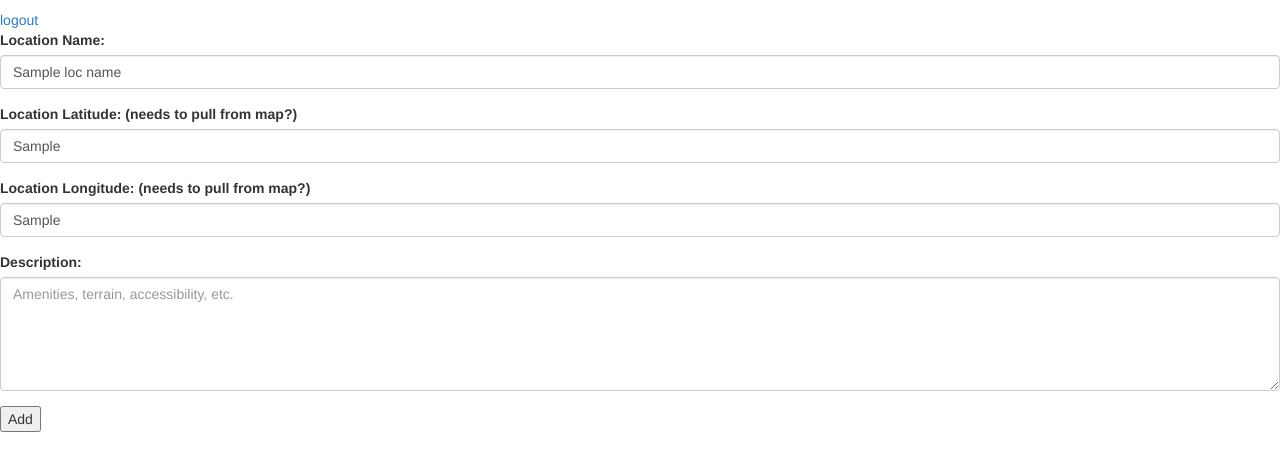
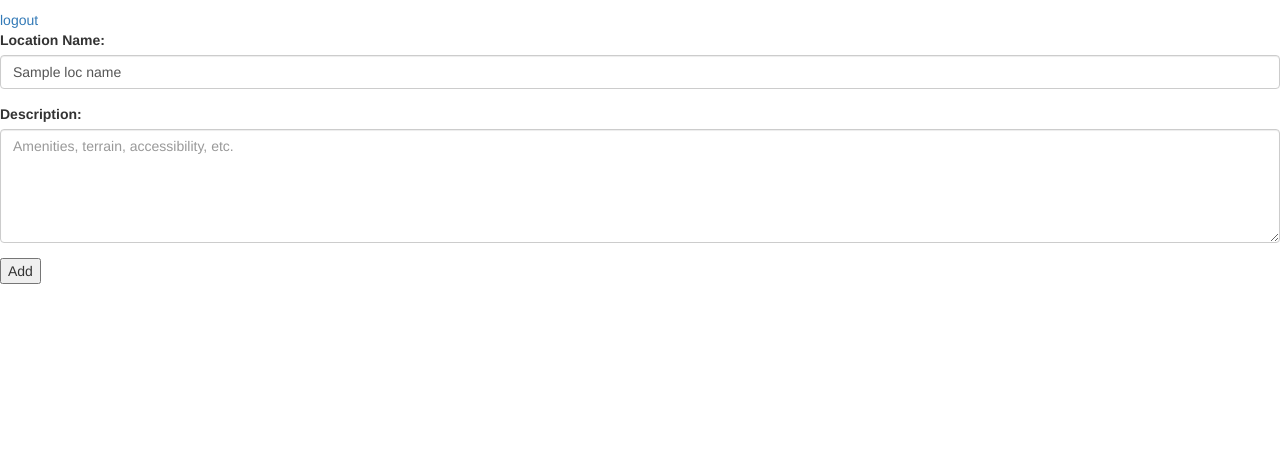
Before and after one commit to adeodato01/campfriends, a Django app: template apps/campfriends/templates/campfriends/add_info.html in a window 1280 px wide. Shown: the part 53-524 px from the top of the page. Run offline with Django 3.2, Linux system fonts and the light colour scheme; the template is opened without the code that fills it: most values are stand-ins (such as "Sample title", 1, 10 or a date in 2020); parts of the project's set-up code (start-up, migrations or seed data) failed here and were passed over; some libraries are stand-ins or nearby versions.

Commit message:
take out the 2 inputs for lat and long

```diff
--- a/apps/campfriends/templates/campfriends/add_info.html
+++ b/apps/campfriends/templates/campfriends/add_info.html
@@ -16,14 +16,7 @@
 		    	<label for="loc_name">Location Name:</label>
 		    	<input type="text" class="form-control" id="loc_name" name="loc_name" value='{{loc_name}}'>
 	  		</div>
-	  		<div class="form-group">
-		    	<label for="loc_latitude">Location Latitude: (needs to pull from map?)</label>
-		    	<input type="text" class="form-control" id="loc_latitude" name="loc_latitude" value='{{loc_latitude}}'>
-	  		</div>
-	  		<div class="form-group">
-		    	<label for="loc_longitude">Location Longitude: (needs to pull from map?)</label>
-		    	<input type="text" class="form-control" id="loc_longitude" name="loc_longitude" value='{{loc_longitude}}'>
-	  		</div>
+
 	  		<div class="form-group">
 		    	<label for="desc">Description:</label>
 		    	<textarea class="form-control" rows="5" id="desc" name="desc" value='{{desc}}' placeholder="Amenities, terrain, accessibility, etc."></textarea>
```
